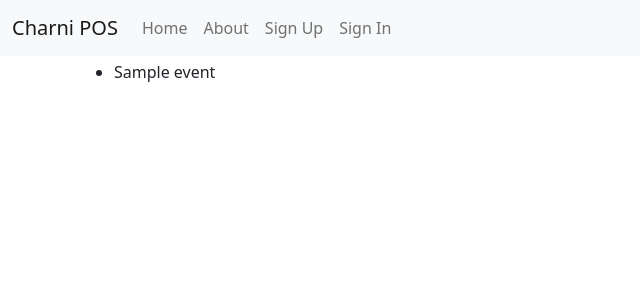
After one commit to nutthawit-l/charni_pos_v3, a Django app: page /home/ in a window 1280 px wide. The commit adds this page. Shown: the top 300 px of the page, without its empty margins (0-640 px from the left). Run offline with Django 5.2, Linux system fonts and the light colour scheme; tables that the repository leaves empty hold one stand-in row (values such as "Sample post"); parts of the project's set-up code (start-up, migrations or seed data) failed here and were passed over; some libraries are stand-ins or nearby versions.

Commit message:
feat: show events on dashboard
- Register Event to admin site
- Create dashboard app
- Create dashboard view and template
- Map /home to dashboard.urls

```diff
--- /dev/null
+++ b/charni_pos_v3/dashboard/admin.py
@@ -0,0 +1 @@
+# Register your models here.
--- /dev/null
+++ b/charni_pos_v3/dashboard/apps.py
@@ -0,0 +1,5 @@
+from django.apps import AppConfig
+
+
+class DashboardConfig(AppConfig):
+    name = "dashboard"
--- /dev/null
+++ b/charni_pos_v3/dashboard/models.py
@@ -0,0 +1 @@
+# Create your models here.
--- /dev/null
+++ b/charni_pos_v3/dashboard/templates/dashboard/home.html
@@ -0,0 +1,13 @@
+{% extends "base.html" %}
+
+{% block content %}
+  {% if event_list %}
+    <ul>
+      {% for event in event_list %}
+        <li>
+          <p>{{ event.name }}</p>
+        </li>
+      {% endfor %}
+    </ul>
+  {% endif %}
+{% endblock %}
--- /dev/null
+++ b/charni_pos_v3/dashboard/tests.py
@@ -0,0 +1 @@
+# Create your tests here.
--- /dev/null
+++ b/charni_pos_v3/dashboard/urls.py
@@ -0,0 +1,8 @@
+from django.urls import path
+
+from .views import HomePageView
+
+app_name = "dashboard"
+urlpatterns = [
+    path("", HomePageView.as_view(), name="home"),
+]
--- /dev/null
+++ b/charni_pos_v3/dashboard/views.py
@@ -0,0 +1,12 @@
+from django.views.generic.base import TemplateView
+
+from charni_pos_v3.events.models import Event
+
+
+class HomePageView(TemplateView):
+    template_name = "dashboard/home.html"
+
+    def get_context_data(self, **kwargs):
+        context = super().get_context_data(**kwargs)
+        context["event_list"] = Event.objects.all()
+        return context
--- a/charni_pos_v3/events/admin.py
+++ b/charni_pos_v3/events/admin.py
@@ -1 +1,5 @@
-# Register your models here.
+from django.contrib import admin
+
+from .models import Event
+
+admin.site.register(Event)
--- a/charni_pos_v3/templates/base.html
+++ b/charni_pos_v3/templates/base.html
@@ -56,11 +56,11 @@
                     aria-label="Toggle navigation">
               <span class="navbar-toggler-icon"></span>
             </button>
-            <a class="navbar-brand" href="{% url 'home' %}">Charni POS</a>
+            <a class="navbar-brand" href="{% url 'dashboard:home' %}">Charni POS</a>
             <div class="collapse navbar-collapse" id="navbarSupportedContent">
               <ul class="navbar-nav mr-auto">
                 <li class="nav-item active">
-                  <a class="nav-link" href="{% url 'home' %}">Home <span class="visually-hidden">(current)</span></a>
+                  <a class="nav-link" href="{% url 'dashboard:home' %}">Home <span class="visually-hidden">(current)</span></a>
                 </li>
                 <li class="nav-item">
                   <a class="nav-link" href="{% url 'about' %}">About</a>
--- a/config/settings/base.py
+++ b/config/settings/base.py
@@ -87,6 +87,7 @@ THIRD_PARTY_APPS = [
 LOCAL_APPS = [
     "charni_pos_v3.users",
     "charni_pos_v3.events",
+    "charni_pos_v3.dashboard",
 ]
 # https://docs.djangoproject.com/en/dev/ref/settings/#installed-apps
 INSTALLED_APPS = DJANGO_APPS + THIRD_PARTY_APPS + LOCAL_APPS
--- a/config/urls.py
+++ b/config/urls.py
@@ -7,7 +7,7 @@ from django.views import defaults as default_views
 from django.views.generic import TemplateView
 
 urlpatterns = [
-    path("", TemplateView.as_view(template_name="pages/home.html"), name="home"),
+    path("home/", include("dashboard.urls")),
     path(
         "about/",
         TemplateView.as_view(template_name="pages/about.html"),
```
Also changed, not shown: charni_pos_v3/dashboard/__init__.py (added), charni_pos_v3/dashboard/migrations/__init__.py (added).
